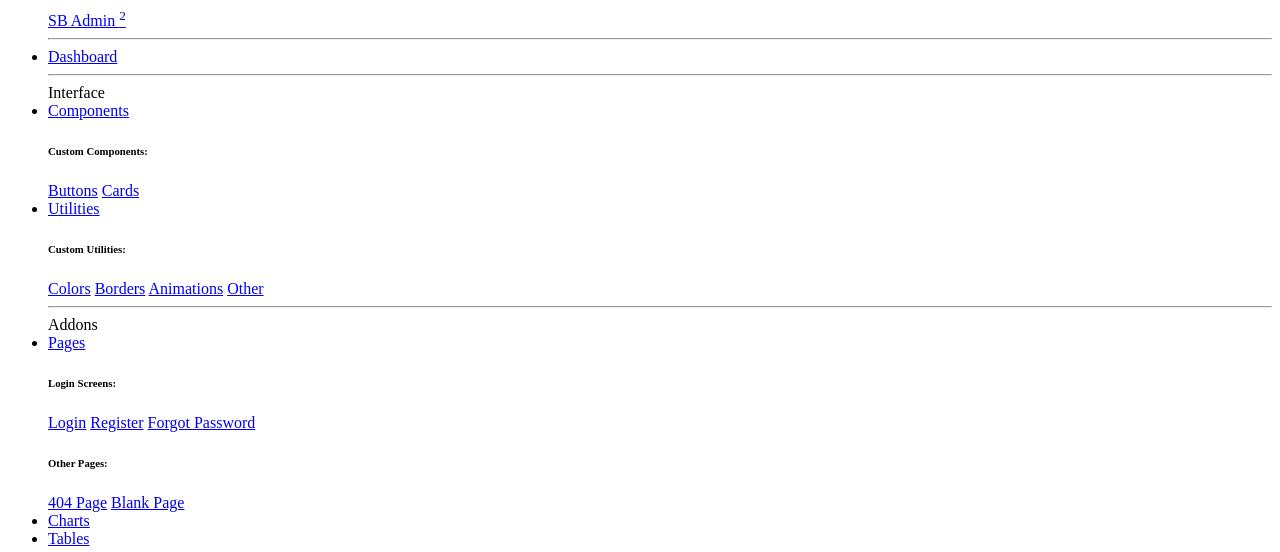
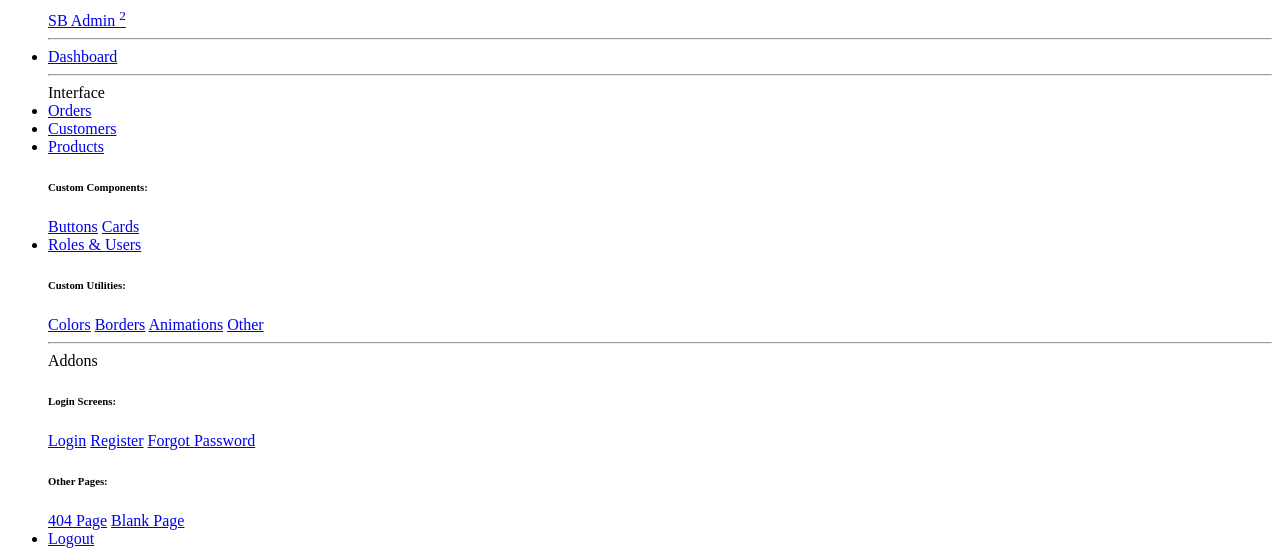
Before and after one commit to inesira/djangocourse_db, a Django app: template app/templates/app/partials/sidebar.html in a window 1280 px wide. Shown: the top 552 px of the page. Run offline with Django 4.2, Linux system fonts and the light colour scheme; the template is opened without the code that fills it, so the values that code supplies are empty.

Commit message:
modification de sidebar

```diff
--- a/app/templates/app/partials/sidebar.html
+++ b/app/templates/app/partials/sidebar.html
@@ -26,12 +26,26 @@
         Interface
     </div>
 
+    <!-- Nav Item - Charts -->
+    <li class="nav-item">
+        <a class="nav-link" href="charts.html">
+            <i class="fas fa-fw fa-chart-area"></i>
+            <span>Orders</span></a>
+    </li>
+
+    <!-- Nav Item - Tables -->
+    <li class="nav-item">
+        <a class="nav-link" href="tables.html">
+            <i class="fas fa-fw fa-table"></i>
+            <span>Customers</span></a>
+    </li>
+
     <!-- Nav Item - Pages Collapse Menu -->
     <li class="nav-item">
         <a class="nav-link collapsed" href="#" data-toggle="collapse" data-target="#collapseTwo"
             aria-expanded="true" aria-controls="collapseTwo">
             <i class="fas fa-fw fa-cog"></i>
-            <span>Components</span>
+            <span>Products</span>
         </a>
         <div id="collapseTwo" class="collapse" aria-labelledby="headingTwo" data-parent="#accordionSidebar">
             <div class="bg-white py-2 collapse-inner rounded">
@@ -42,12 +56,12 @@
         </div>
     </li>
 
-    <!-- Nav Item - Utilities Collapse Menu -->
+    <!-- Nav Item - Roles & Users Collapse Menu -->
     <li class="nav-item">
         <a class="nav-link collapsed" href="#" data-toggle="collapse" data-target="#collapseUtilities"
             aria-expanded="true" aria-controls="collapseUtilities">
             <i class="fas fa-fw fa-wrench"></i>
-            <span>Utilities</span>
+            <span>Roles & Users</span>
         </a>
         <div id="collapseUtilities" class="collapse" aria-labelledby="headingUtilities"
             data-parent="#accordionSidebar">
@@ -70,12 +84,7 @@
     </div>
 
     <!-- Nav Item - Pages Collapse Menu -->
-    <li class="nav-item">
-        <a class="nav-link collapsed" href="#" data-toggle="collapse" data-target="#collapsePages"
-            aria-expanded="true" aria-controls="collapsePages">
-            <i class="fas fa-fw fa-folder"></i>
-            <span>Pages</span>
-        </a>
+
         <div id="collapsePages" class="collapse" aria-labelledby="headingPages" data-parent="#accordionSidebar">
             <div class="bg-white py-2 collapse-inner rounded">
                 <h6 class="collapse-header">Login Screens:</h6>
@@ -94,15 +103,11 @@
     <li class="nav-item">
         <a class="nav-link" href="charts.html">
             <i class="fas fa-fw fa-chart-area"></i>
-            <span>Charts</span></a>
+            <span>Logout</span></a>
     </li>
 
     <!-- Nav Item - Tables -->
-    <li class="nav-item">
-        <a class="nav-link" href="tables.html">
-            <i class="fas fa-fw fa-table"></i>
-            <span>Tables</span></a>
-    </li>
+
 
     <!-- Divider -->
     <hr class="sidebar-divider d-none d-md-block">
```
